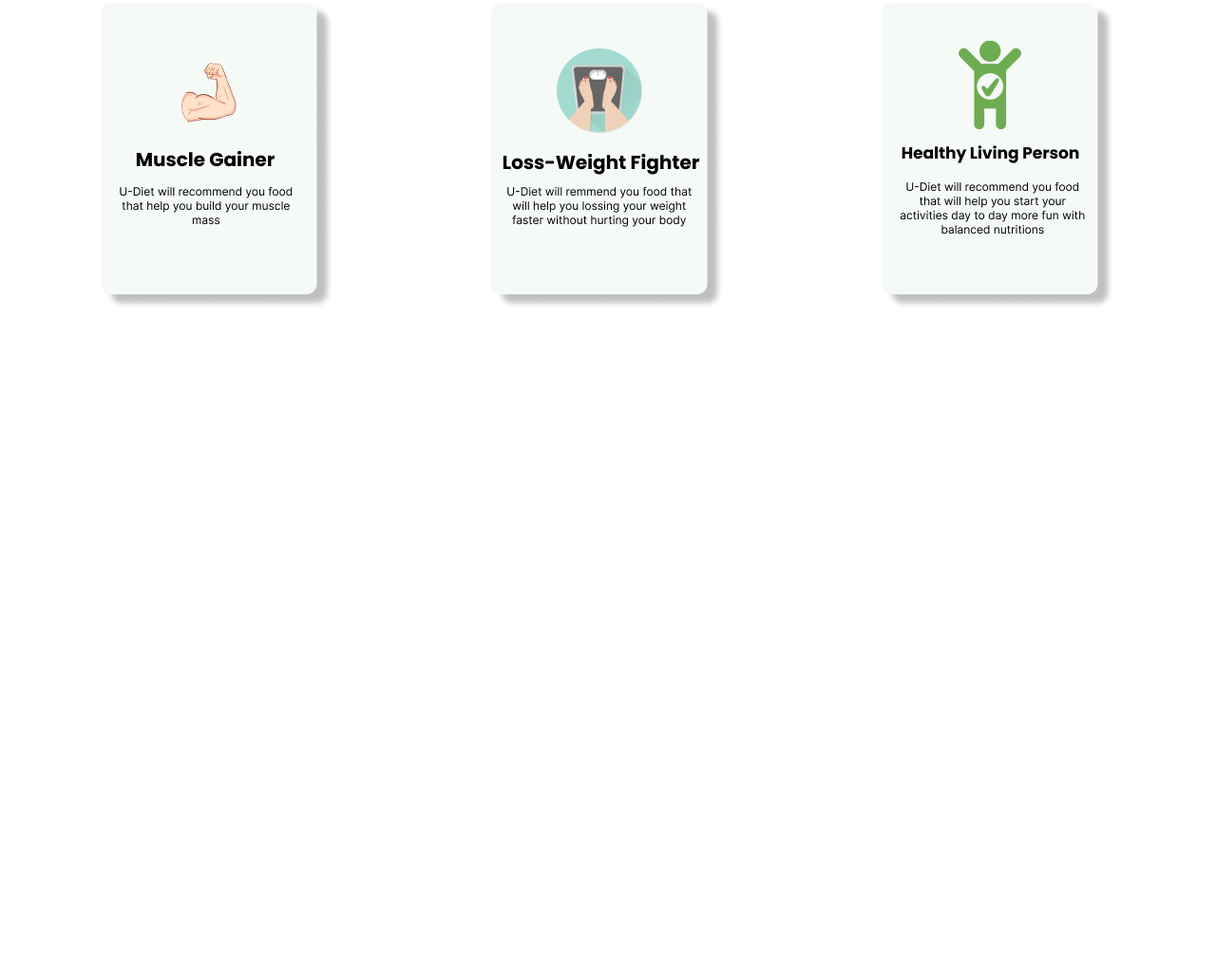
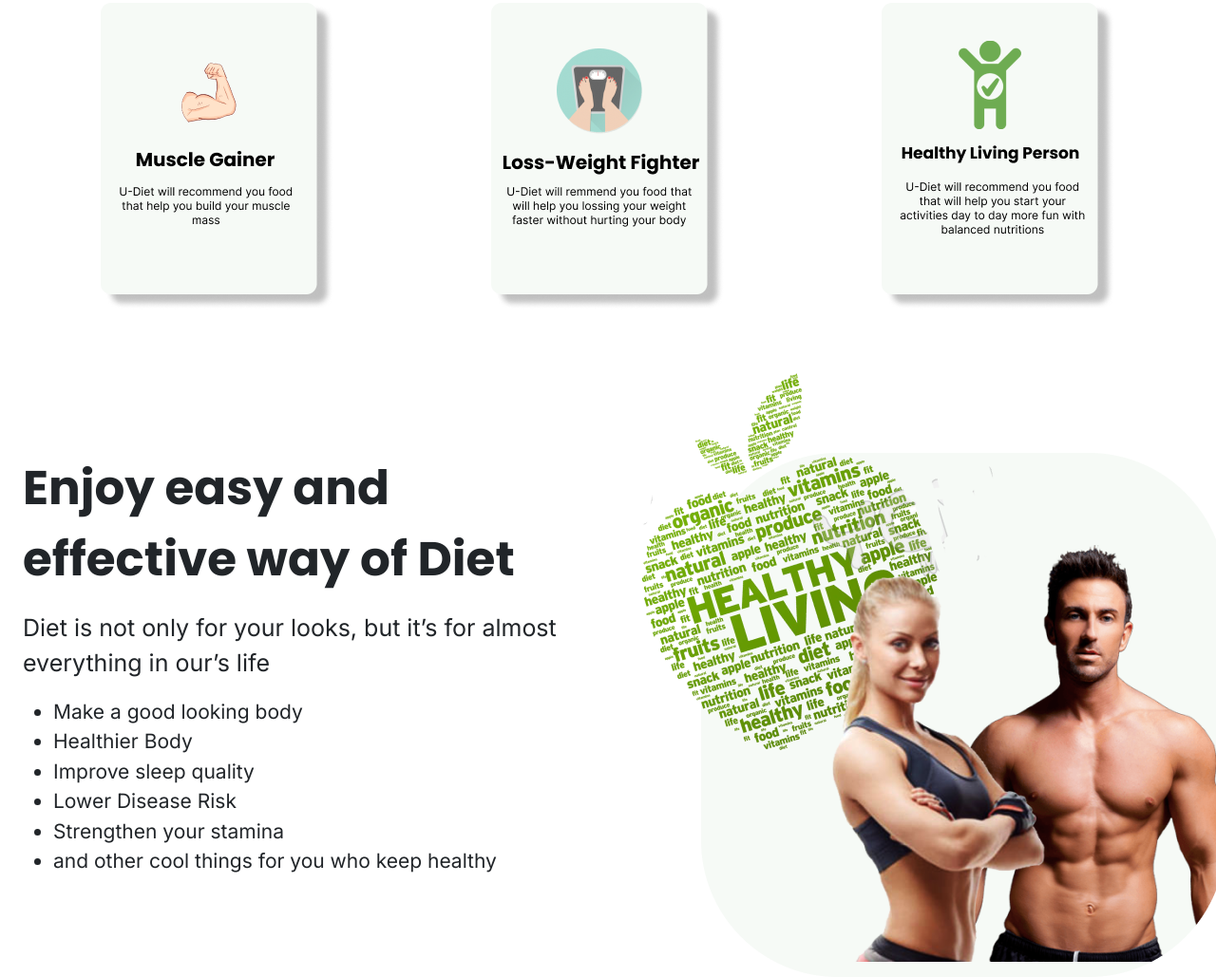
Before and after one commit to EmpalGentong/U-Diet-webapp, a website: page index.html in a window 1280 px wide. Shown: the part 946-1975 px from the top of the page at 95% size. Before the commit the page ends 1272 px from the top, so only its background shows below. Drawn offline with nearby package versions, Linux system fonts and the light colour scheme.

Commit message:
add diet benefit section

```diff
--- a/index.html
+++ b/index.html
@@ -17,7 +17,7 @@
     </header>
     <div id="body-1" class="container-fluid body-title row " style="padding-left: 20px;padding-top: 12px;">
         <div id="textimage-1" class="col-12 col-sm-4 " >
-            <p id="title-top" >Stay Healthy and maintain your calory</h1>
+            <p id="title-top" >Stay Healthy and maintain your calory</p>
             <p id="caption-top">Always care with your body health, start with what you eat</p>
         </div>
         <div  class="col-8 zero-pad" style="text-align: right;">
@@ -43,5 +43,27 @@
         </div>
     </div>
 
+    <div id="body-3" class="container-fluid row"  style="padding-top: 50px;">
+        <div id="text-box" class="col-sm-6" style="padding-right: 10px;">
+            <br><br>
+            <br><br>
+            <p id="title-top" style=" font-size: 50px;" >Enjoy easy and effective way of Diet</p>
+            <p id="caption-top" style=" font-size: 25px;">Diet is not only for your looks, but it’s for almost everything in our’s life</p>
+            <ul>
+                <li id="caption-top" style="font-size:21px">Make a good looking body</li>
+                <li id="caption-top" style="font-size:21px">Healthier Body</li>
+                <li id="caption-top" style="font-size:21px">Improve sleep quality</li>
+                <li id="caption-top" style="font-size:21px">Lower Disease Risk</li>
+                <li id="caption-top" style="font-size:21px">Strengthen your stamina</li>
+                <li id="caption-top" style="font-size:21px">and other cool things for you who keep healthy</li>
+            </ul>
+
+
+        </div>
+        <div id="image-box" class="col-sm-6">
+            <img src="images/Muscle man 1.png" alt="muscleapple">
+        </div>
+    </div>
+
     <script src="https://cdn.jsdelivr.net/npm/bootstrap@5.2.2/dist/js/bootstrap.bundle.min.js" integrity="sha384-OERcA2EqjJCMA+/3y+gxIOqMEjwtxJY7qPCqsdltbNJuaOe923+mo//f6V8Qbsw3" crossorigin="anonymous"></script>
 </body>
```
Also changed, not shown: images/Muscle man 1.png (added).
